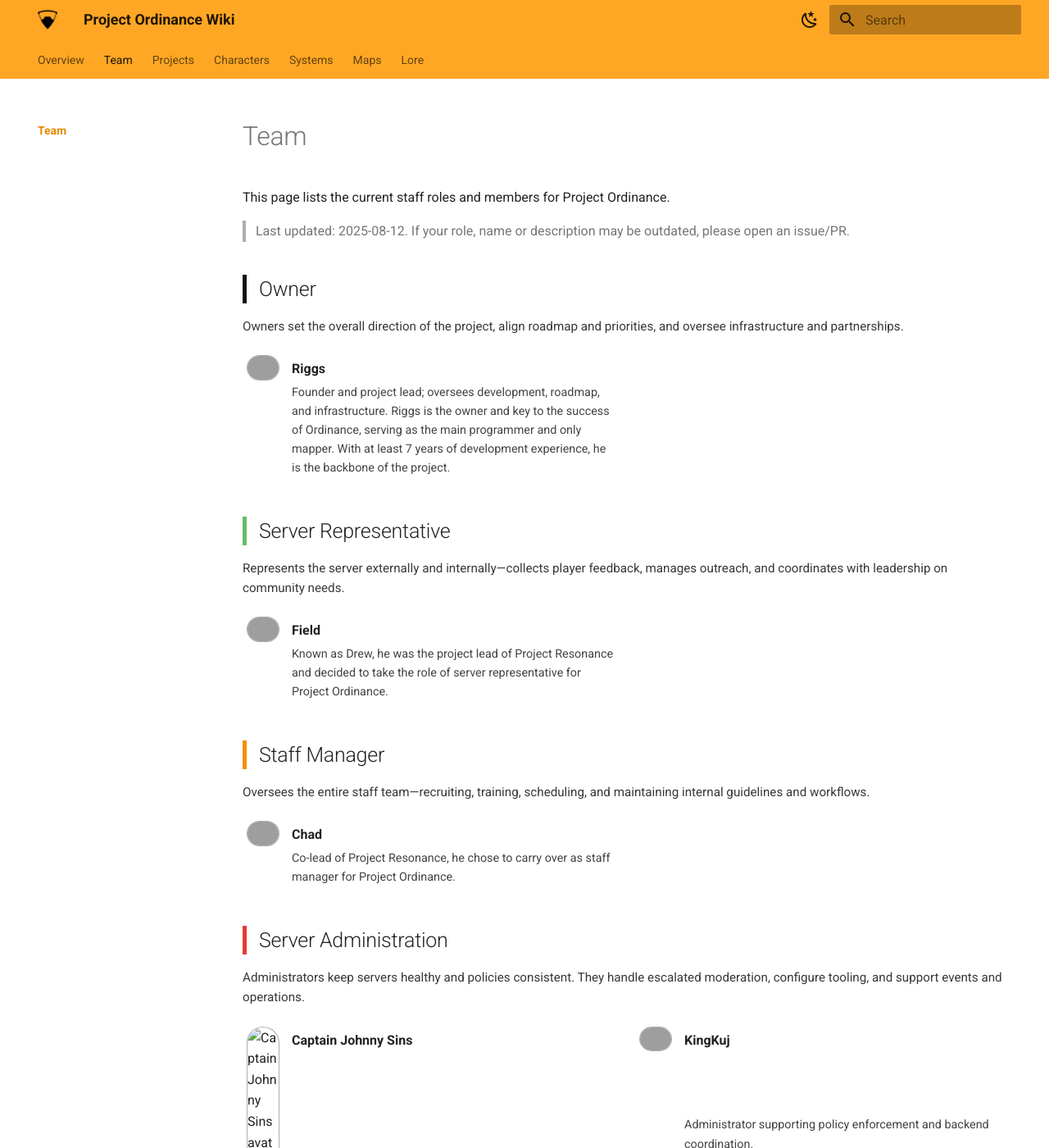
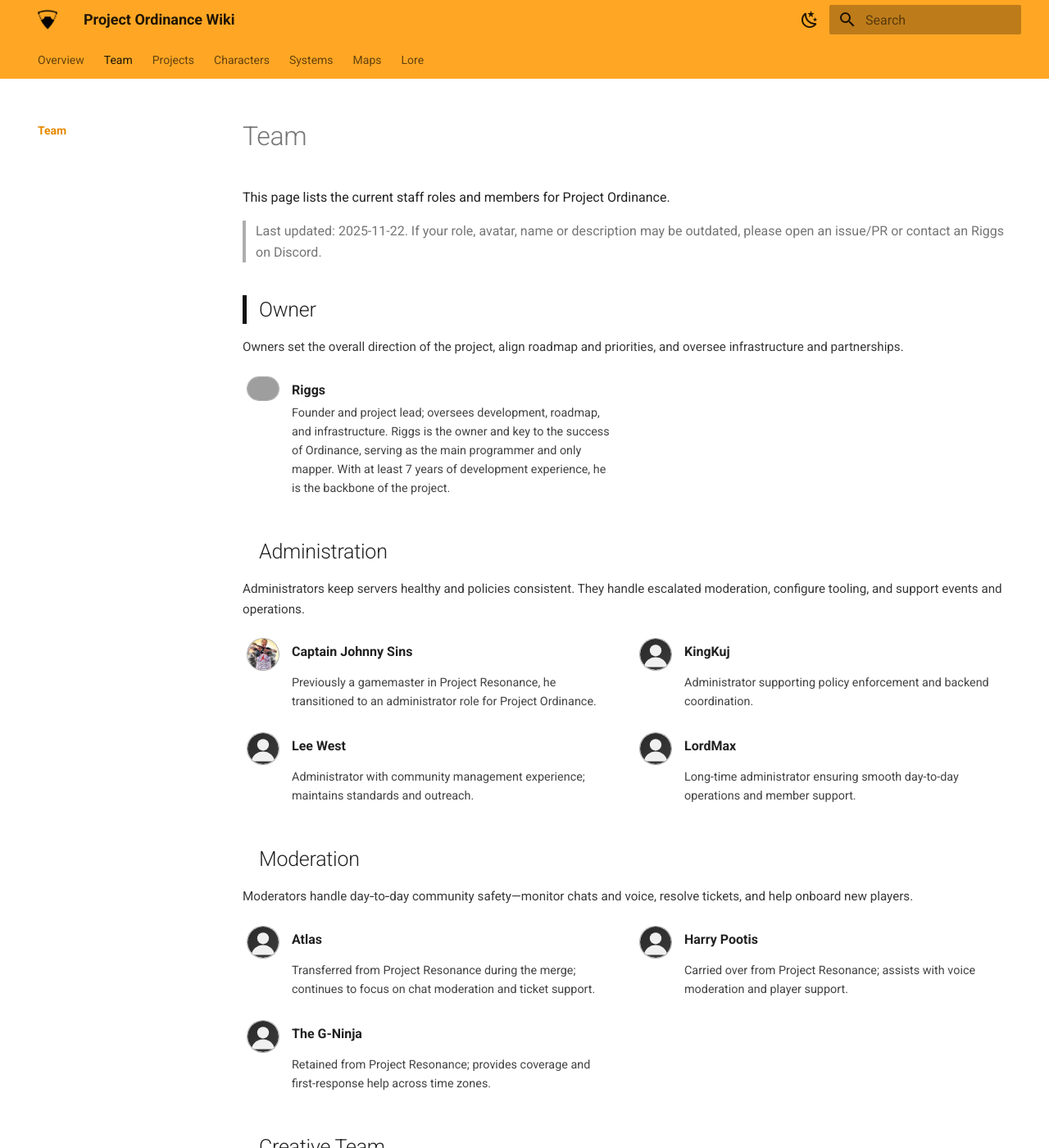
Before and after one commit to Project-Ordinance/website-wiki, an MkDocs documentation site: the page built from docs/team/index.md, in a window 1280 px wide and 1400 px high. Shown: the whole window at 82% size. Built offline with MkDocs 1.6.1 and Material for MkDocs 9.7.7, drawn with Linux system fonts in a browser that asks for light colours; some of the changed text lies outside the part shown; grey boxes are pictures that could not be loaded.

Commit message:
feat(team): update team page for Project Ordinance

```diff
--- a/docs/team/index.md
+++ b/docs/team/index.md
@@ -3,7 +3,7 @@
 
 This page lists the current staff roles and members for Project Ordinance.
 
-> Last updated: 2025-08-12. If your role, name or description may be outdated, please open an issue/PR.
+> Last updated: 2025-11-22. If your role, avatar, name or description may be outdated, please open an issue/PR or contact an Riggs on Discord.
 
 ## Owner
 
@@ -21,39 +21,7 @@ Owners set the overall direction of the project, align roadmap and priorities, a
     </div>
 </div>
 
-## Server Representative
-
-<p class="po-role-desc">
-Represents the server externally and internally—collects player feedback, manages outreach, and coordinates with leadership on community needs.
-</p>
-
-<div class="po-role">
-    <div class="po-member">
-        <img class="po-avatar" src="../assets/avatar.svg" alt="Field avatar" />
-        <div>
-            <div class="po-name">Field</div>
-            <div class="po-desc">Known as Drew, he was the project lead of Project Resonance and decided to take the role of server representative for Project Ordinance.</div>
-        </div>
-    </div>
-</div>
-
-## Staff Manager
-
-<p class="po-role-desc">
-Oversees the entire staff team—recruiting, training, scheduling, and maintaining internal guidelines and workflows.
-</p>
-
-<div class="po-role">
-    <div class="po-member">
-        <img class="po-avatar" src="../assets/avatar.svg" alt="Chad avatar" />
-        <div>
-            <div class="po-name">Chad</div>
-            <div class="po-desc">Co-lead of Project Resonance, he chose to carry over as staff manager for Project Ordinance.</div>
-        </div>
-    </div>
-</div>
-
-## Server Administration
+## Administration
 
 <p class="po-role-desc">
 Administrators keep servers healthy and policies consistent. They handle escalated moderation, configure tooling, and support events and operations.
@@ -61,28 +29,28 @@ Administrators keep servers healthy and policies consistent. They handle escalat
 
 <div class="po-role">
     <div class="po-member">
-        <img class="po-avatar" src="../assets/CaptainJohnnySins.png" alt="Captain Johnny Sins avatar" />
+        <img class="po-avatar" src="../assets/avatars/CaptainJohnnySins.png" alt="Captain Johnny Sins avatar" />
         <div>
             <div class="po-name">Captain Johnny Sins</div>
             <div class="po-desc">Previously a gamemaster in Project Resonance, he transitioned to an administrator role for Project Ordinance.</div>
         </div>
     </div>
     <div class="po-member">
-        <img class="po-avatar" src="../assets/avatar.svg" alt="KingKuj avatar" />
+        <img class="po-avatar" src="../assets/avatars/Default.svg" alt="KingKuj avatar" />
         <div>
             <div class="po-name">KingKuj</div>
             <div class="po-desc">Administrator supporting policy enforcement and backend coordination.</div>
         </div>
     </div>
     <div class="po-member">
-        <img class="po-avatar" src="https://cdn.discordapp.com/avatars/312653035572559873/fbaa63edbfb4f97a6baa57ab3716c9e3.webp?size=1024" alt="Lee West avatar" />
+        <img class="po-avatar" src="../assets/avatars/Default.svg" alt="Lee West avatar" />
         <div>
             <div class="po-name">Lee West</div>
             <div class="po-desc">Administrator with community management experience; maintains standards and outreach.</div>
         </div>
     </div>
     <div class="po-member">
-        <img class="po-avatar" src="https://cdn.discordapp.com/avatars/606949604700717069/a_a0781ab6812d5d58e7e1a4033a807d06.gif?size=128" alt="LordMax avatar" />
+        <img class="po-avatar" src="../assets/avatars/Default.svg" alt="LordMax avatar" />
         <div>
             <div class="po-name">LordMax</div>
             <div class="po-desc">Long-time administrator ensuring smooth day-to-day operations and member support.</div>
@@ -90,7 +58,7 @@ Administrators keep servers healthy and policies consistent. They handle escalat
     </div>
 </div>
 
-## Server Moderator
+## Moderation
 
 <p class="po-role-desc">
 Moderators handle day‑to‑day community safety—monitor chats and voice, resolve tickets, and help onboard new players.
@@ -98,21 +66,21 @@ Moderators handle day‑to‑day community safety—monitor chats and voice, res
 
 <div class="po-role">
     <div class="po-member">
-        <img class="po-avatar" src="../assets/avatar.svg" alt="Atlas avatar" />
+        <img class="po-avatar" src="../assets/avatars/Default.svg" alt="Atlas avatar" />
         <div>
             <div class="po-name">Atlas</div>
             <div class="po-desc">Transferred from Project Resonance during the merge; continues to focus on chat moderation and ticket support.</div>
         </div>
     </div>
     <div class="po-member">
-        <img class="po-avatar" src="../assets/avatar.svg" alt="Harry Pootis avatar" />
+        <img class="po-avatar" src="../assets/avatars/Default.svg" alt="Harry Pootis avatar" />
         <div>
             <div class="po-name">Harry Pootis</div>
             <div class="po-desc">Carried over from Project Resonance; assists with voice moderation and player support.</div>
         </div>
     </div>
     <div class="po-member">
-        <img class="po-avatar" src="../assets/avatar.svg" alt="The G-Ninja avatar" />
+        <img class="po-avatar" src="../assets/avatars/Default.svg" alt="The G-Ninja avatar" />
         <div>
             <div class="po-name">The G-Ninja</div>
             <div class="po-desc">Retained from Project Resonance; provides coverage and first-response help across time zones.</div>
@@ -120,7 +88,7 @@ Moderators handle day‑to‑day community safety—monitor chats and voice, res
     </div>
 </div>
 
-## Server Gamemaster
+## Creative Team
 
 <p class="po-role-desc">
 Gamemasters design and run events, craft storylines, and coordinate with staff to keep gameplay fresh and engaging.
@@ -128,33 +96,27 @@ Gamemasters design and run events, craft storylines, and coordinate with staff t
 
 <div class="po-role">
     <div class="po-member">
-        <img class="po-avatar" src="../assets/Cheeky.png" alt="Cheeky avatar" />
+        <img class="po-avatar" src="../assets/avatars/Default.svg" alt="CreekMando avatar" />
+        <div>
+            <div class="po-name">CreekMando</div>
+            <div class="po-desc">Currently tasked with populating portions of the wiki and developing more structured lore.</div>
+        </div>
+    </div>
+    <div class="po-member">
+        <img class="po-avatar" src="../assets/avatars/Default.svg" alt="Kul avatar" />
+        <div>
+            <div class="po-name">Kul</div>
+            <div class="po-desc">Part of the media team; recently produced our <a href="https://www.youtube.com/watch?v=NZhnvHiR_mc" target="_blank">promotional YouTube video</a> showcasing the Survey Team department of the Science Team faction.</div>
+        </div>
+    </div>
+</div>
+
+<div class="po-role">
+    <div class="po-member">
+        <img class="po-avatar" src="../assets/avatars/Cheeky.png" alt="Cheeky avatar" />
         <div>
             <div class="po-name">Cheeky</div>
             <div class="po-desc">A gamemaster with a very significant interest in apples and propeller hats; Cheeky designs playful, thematic events and storylines and keeps sessions light‑hearted while coordinating with the team.</div>
         </div>
     </div>
 </div>
-
-## Media Team
-
-<p class="po-role-desc">
-The media team produces promotional content, maintains brand visuals, and supports documentation—trailers, screenshots, wiki content, and lore presentation.
-</p>
-
-<div class="po-role">
-    <div class="po-member">
-        <img class="po-avatar" src="../assets/avatar.svg" alt="CreekMando avatar" />
-        <div>
-            <div class="po-name">CreekMando</div>
-            <div class="po-desc">Currently tasked with populating portions of the wiki and developing more structured lore.</div>
-        </div>
-    </div>
-    <div class="po-member">
-        <img class="po-avatar" src="../assets/avatar.svg" alt="Kul avatar" />
-        <div>
-            <div class="po-name">Kul</div>
-            <div class="po-desc">Part of the media team; recently produced our <a href="https://www.youtube.com/watch?v=NZhnvHiR_mc" target="_blank">promotional YouTube video</a> showcasing the Survey Team department of the Science Team faction.</div>
-        </div>
-    </div>
-</div>
```
